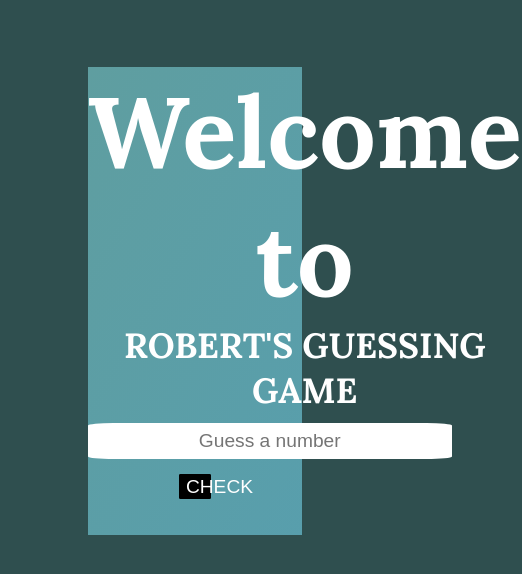
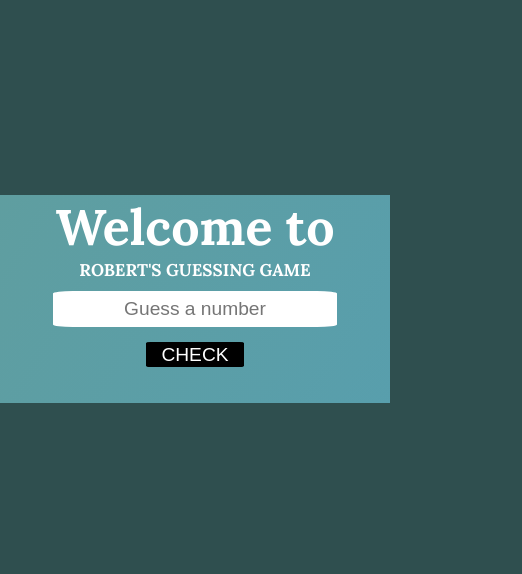
Before and after one commit to Robert-kelly19/guessing-game, a plain HTML site: page index.html in a window 390 px wide. Shown: the whole page, 522 px wide, since content can reach past the window. Drawn offline with Linux system fonts and the light colour scheme; a web font is replaced by a local one.

Commit message:
mobile view

```diff
--- a/style/style.css
+++ b/style/style.css
@@ -51,3 +51,27 @@ button {
   font-size: larger;
   border-radius: 5%;
 }
+
+@media (max-width: 760px) {
+  .container {
+    width: 100%;
+    margin-left: 0;
+    margin-top: 50%;
+  }
+
+  .container h1 {
+    font-size: 50px;
+  }
+
+  .loy {
+    font-size: 17px;
+  }
+
+  input {
+    width: 270px;
+  }
+
+  button {
+    width: 25%;
+  }
+}
```
